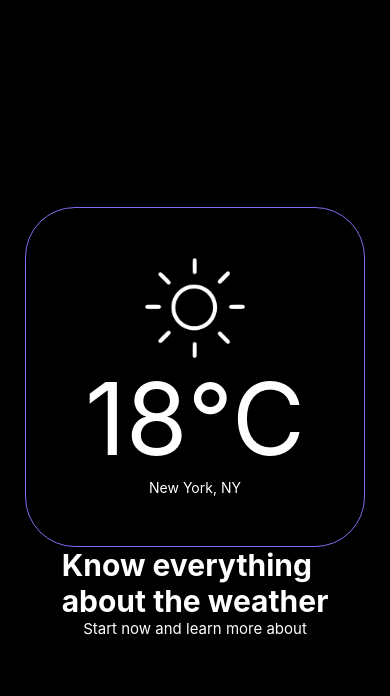
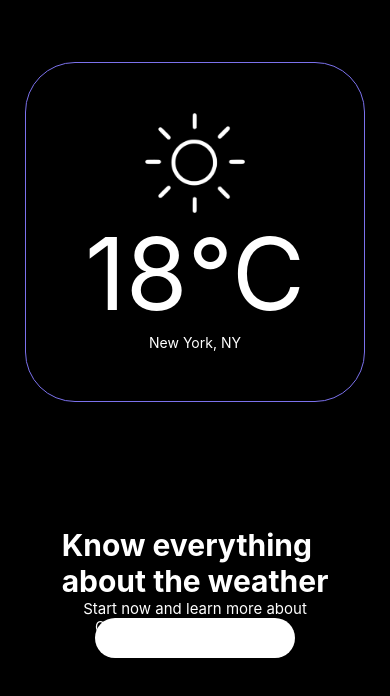
Before and after one commit to christianmonfiston/WeatherApp, a React Native app: screen / in a window 390 px wide. Shown: the top 696 px of the page. Built offline with nearby package versions, Linux system fonts and the light colour scheme.

Commit message:
Few changes

```diff
--- a/screens/LandingPage.js
+++ b/screens/LandingPage.js
@@ -1,6 +1,8 @@
 import { View, Text, StyleSheet } from "react-native";
 import { SafeAreaView } from "react-native";
 import { Image } from "react-native";
+import { Pressable } from "react-native";
+import { TouchableOpacity } from "react-native";
 
 export default function LandingPage() {
   return (
@@ -21,6 +23,11 @@ export default function LandingPage() {
           <Text style={{ color: "white", fontSize: 15 }}>
             Start now and learn more about
           </Text>
+          <Pressable style={styles.button}>
+            <TouchableOpacity>
+              <Text style={{ color: "white" }}>Get Started</Text>
+            </TouchableOpacity>
+          </Pressable>
         </View>
       </View>
     </SafeAreaView>
@@ -62,6 +69,7 @@ const styles = StyleSheet.create({
     alignContent: "center",
     alignItems: "center",
     flexDirection: "column",
+    paddingVertical: 125,
   },
 
   displayOne: {
@@ -74,4 +82,11 @@ const styles = StyleSheet.create({
     width: 100,
     height: 100,
   },
+
+  button: {
+    backgroundColor: "white",
+    width: 200,
+    height: 40,
+    borderRadius: 40,
+  },
 });
```
